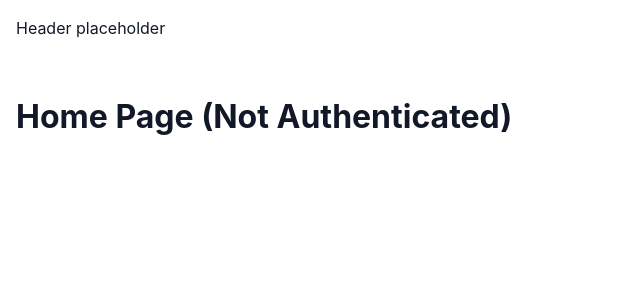
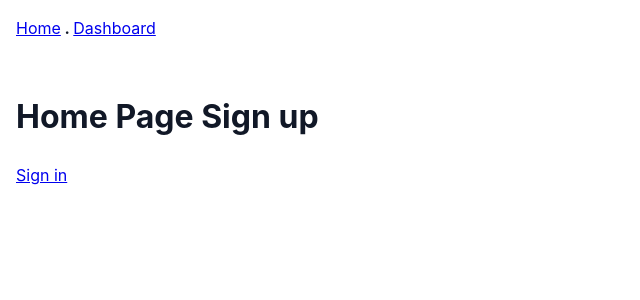
Before and after one commit to mpokala-dev/task-management-system, a React (Vite) app: page / in a window 1280 px wide. Shown: the top 300 px of the page, without its empty margins (0-640 px from the left). Built offline with nearby package versions, Linux system fonts and the light colour scheme.

Commit message:
TMAS-23: centralize route definitions in constants/routes.ts

```diff
--- a/src/constants/routes.ts
+++ b/src/constants/routes.ts
@@ -0,0 +1,17 @@
+export const ROUTES = {
+  HOME: '/',
+  LOGIN: '/login',
+  DASHBOARD: '/dashboard',
+  TASKS: '/tasks',
+  TASK_DETAILS: '/tasks/:taskId',
+  PROJECTS: '/projects',
+  PROJECT_DETAILS: '/projects/:projectId',
+  USERS: '/users',
+  SETTINGS: '/settings',
+  NOT_FOUND: '*',
+} as const;
+
+export const routePath = {
+  taskDetails: (taskId: string) => `/tasks/${taskId}`,
+  projectDetails: (projectId: string) => `/projects/${projectId}`,
+} as const;
--- a/src/layouts/MainLayout/MainLayout.tsx
+++ b/src/layouts/MainLayout/MainLayout.tsx
@@ -10,13 +10,18 @@ Outlet
 <Outlet />
 <Footer />
 **/
-import { Outlet } from 'react-router-dom';
+import { Outlet, NavLink } from 'react-router-dom';
 import styles from './MainLayout.module.css';
+import { ROUTES } from '@/constants/routes';
 
 function MainLayout() {
   return (
     <div className={styles.root}>
-      <header className={styles.header}>Header placeholder</header>
+      <header className={styles.header}>
+        <NavLink to={ROUTES.HOME}>Home</NavLink>
+        <b> . </b>
+        <NavLink to={ROUTES.DASHBOARD}>Dashboard</NavLink>
+      </header>
       <main className={styles.main}>
         <Outlet />
       </main>
--- a/src/pages/Home/index.tsx
+++ b/src/pages/Home/index.tsx
@@ -1,9 +1,16 @@
+import { Link } from 'react-router-dom';
 import { useAppSelector } from '../../app/hooks';
+import { ROUTES } from '@/constants/routes';
 
 function Home() {
   const isAuthenticated = useAppSelector((state) => state.auth.isAuthenticated);
 
-  return <h1>Home Page {isAuthenticated ? ' logged in' : ' (Not Authenticated)'}</h1>;
+  return (
+    <>
+      <h1>Home Page {isAuthenticated ? ' logged in' : ' Sign up'}</h1>
+      <Link to={ROUTES.LOGIN}>Sign in</Link>
+    </>
+  );
 }
 
 export default Home;
```
Also changed, not shown: src/routes/AppRoute.tsx (+8 -4 lines).
